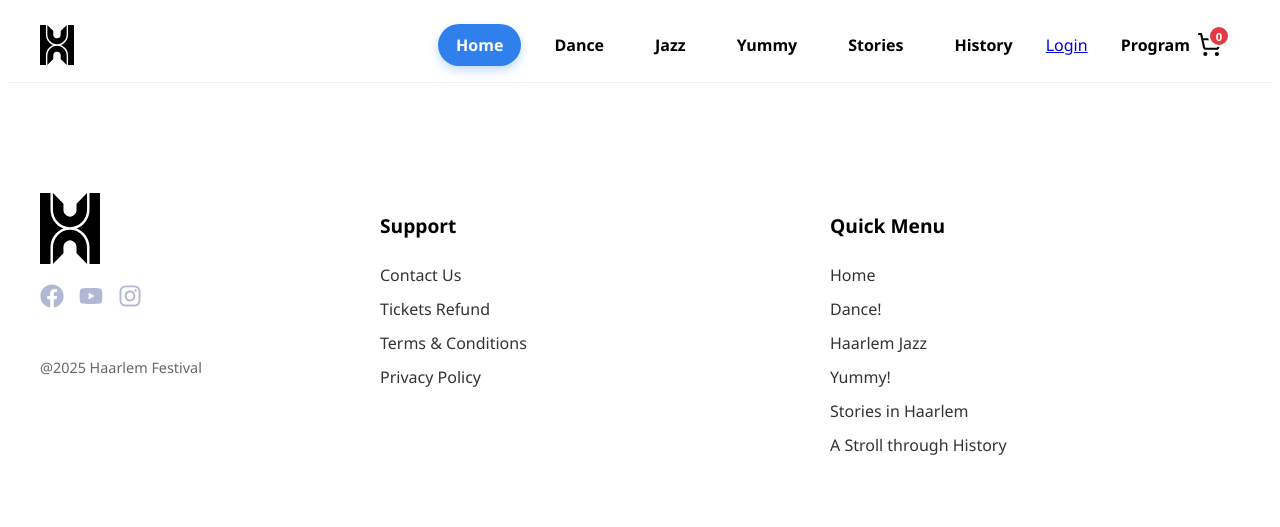
After one commit to MrGablo/HaarlemFestivalPart2, a PHP site: template app/src/Views/partials/footer.php in a window 1280 px wide. The commit adds this page. Shown: the top 527 px of the page. Run offline with PHP 8.4, Linux system fonts and the light colour scheme; the template is opened without the code that fills it, so the values that code supplies are empty.

Commit message:
made footer and header

```diff
--- /dev/null
+++ b/app/src/Views/partials/footer.php
@@ -0,0 +1,130 @@
+<style>
+    .main-footer {
+        background-color: #fff;
+        padding: 60px 0;
+        font-family: 'Segoe UI', Tahoma, Geneva, Verdana, sans-serif;
+        margin-top: 50px;
+    }
+
+    .footer-container {
+        max-width: 1200px;
+        margin: 0 auto;
+        padding: 0 20px;
+        display: flex;
+        flex-wrap: wrap;
+        justify-content: space-between;
+        align-items: flex-start;
+        gap: 40px;
+    }
+
+    .footer-col {
+        flex: 1;
+        min-width: 200px;
+    }
+
+    /* Branding Column  */
+    .footer-brand {
+        display: flex;
+        flex-direction: column;
+        gap: 20px;
+        max-width: 300px;
+    }
+
+    .footer-logo {
+        width: 60px;
+    }
+
+    .social-icons {
+        display: flex;
+        gap: 15px;
+    }
+
+    .social-icon {
+        width: 24px;
+        height: 24px;
+
+        opacity: 0.6;
+        transition: opacity 0.2s;
+    }
+
+    .social-icon:hover {
+        opacity: 1;
+    }
+
+    .copyright {
+        font-size: 0.9rem;
+        color: #666;
+        margin-top: 30px;
+    }
+
+    /* Links Columns (Middle & Right) */
+    .footer-col h3 {
+        font-size: 1.2rem;
+        font-weight: 800;
+        margin-bottom: 25px;
+        color: #000;
+    }
+
+    .footer-links {
+        list-style: none;
+        padding: 0;
+        margin: 0;
+    }
+
+    .footer-links li {
+        margin-bottom: 12px;
+    }
+
+    .footer-links a {
+        text-decoration: none;
+        color: #333;
+        font-size: 1rem;
+        transition: color 0.2s;
+        font-weight: 400;
+    }
+
+    .footer-links a:hover {
+        color: #2F80ED;
+        text-decoration: underline;
+    }
+</style>
+
+<footer class="main-footer">
+    <div class="footer-container">
+
+        <div class="footer-col footer-brand">
+            <img src="/assets/img/homepage/logo.svg" alt="Haarlem Festival Logo" class="footer-logo">
+
+            <div class="social-icons">
+                <a href="#"><img src="/assets/img/headerfooter/facebook.svg" alt="Facebook" class="social-icon"></a>
+                <a href="#"><img src="/assets/img/headerfooter/yt.svg" alt="YouTube" class="social-icon"></a>
+                <a href="#"><img src="/assets/img/headerfooter/insta.svg" alt="Instagram" class="social-icon"></a>
+            </div>
+
+            <p class="copyright">@2025 Haarlem Festival</p>
+        </div>
+
+        <div class="footer-col">
+            <h3>Support</h3>
+            <ul class="footer-links">
+                <li><a href="#">Contact Us</a></li>
+                <li><a href="#">Tickets Refund</a></li>
+                <li><a href="#">Terms & Conditions</a></li>
+                <li><a href="#">Privacy Policy</a></li>
+            </ul>
+        </div>
+
+        <div class="footer-col">
+            <h3>Quick Menu</h3>
+            <ul class="footer-links">
+                <li><a href="#">Home</a></li>
+                <li><a href="#">Dance!</a></li>
+                <li><a href="#">Haarlem Jazz</a></li>
+                <li><a href="#">Yummy!</a></li>
+                <li><a href="#">Stories in Haarlem</a></li>
+                <li><a href="#">A Stroll through History</a></li>
+            </ul>
+        </div>
+
+    </div>
+</footer>
--- /dev/null
+++ b/app/src/Views/partials/header.php
@@ -0,0 +1,123 @@
+<style>
+    .main-header {
+        background-color: #fff;
+        border-bottom: 1px solid #f0f0f0;
+        padding: 15px 0;
+        font-family: 'Segoe UI', Tahoma, Geneva, Verdana, sans-serif;
+    }
+
+    .header-container {
+        max-width: 1200px;
+        margin: 0 auto;
+        padding: 0 20px;
+        display: flex;
+        justify-content: space-between;
+        align-items: center;
+    }
+
+    .header-logo img {
+        height: 40px; /* Adjust based on your actual logo size */
+        display: block;
+    }
+
+    .main-nav {
+        display: flex;
+        align-items: center;
+        gap: 15px; /* Spacing between links */
+    }
+
+    .nav-link {
+        text-decoration: none;
+        color: #000;
+        font-weight: 700;
+        font-size: 1rem;
+        padding: 10px 18px;
+        transition: all 0.2s;
+        border-radius: 25px; /* Pill shape for hover effects */
+    }
+
+    .nav-link:hover {
+        background-color: #f5f5f5;
+    }
+
+    .nav-link.nav-active {
+        background-color: #2F80ED; /* Bright Blue */
+        color: white;
+        box-shadow: 0 4px 10px rgba(47, 128, 237, 0.3);
+    }
+
+    .nav-link.nav-active:hover {
+        background-color: #1c6ddb;
+    }
+
+    .cart-link {
+        display: flex;
+        align-items: center;
+        gap: 8px;
+    }
+
+    .cart-icon-wrapper {
+        position: relative;
+        display: flex;
+        align-items: center;
+    }
+
+    .cart-icon {
+        width: 24px;
+        height: 24px;
+    }
+
+    .cart-badge {
+        position: absolute;
+        top: -8px;
+        right: -8px;
+        background-color: #E63946;
+        color: white;
+        font-size: 0.7rem;
+        font-weight: bold;
+        width: 18px;
+        height: 18px;
+        border-radius: 50%;
+        display: flex;
+        align-items: center;
+        justify-content: center;
+        border: 2px solid #fff;
+    }
+</style>
+
+<header class="main-header">
+    <div class="header-container">
+        <a href="/" class="header-logo">
+            <img src="/assets/img/homepage/logo.svg" alt="Haarlem Festival">
+        </a>
+
+        <nav class="main-nav">
+            <a href="/" class="nav-link nav-active">Home</a>
+
+            <a href="/dance" class="nav-link">Dance</a>
+            <a href="/jazz" class="nav-link">Jazz</a>
+            <a href="/yummy" class="nav-link">Yummy</a>
+            <a href="/stories" class="nav-link">Stories</a>
+            <a href="/history" class="nav-link">History</a>
+            <?php if (!empty($isLoggedIn)): ?>
+                <a class="topbar-link" href="/account/manage" title="Manage account" aria-label="Manage account">
+                    <img
+                        class="topbar-avatar"
+                        src="<?php echo htmlspecialchars($profilePicturePath ?: '/assets/img/default-user.png'); ?>"
+                        alt="Account">
+                    <span>Account</span>
+                </a>
+            <?php else: ?>
+                <a class="topbar-link" href="/login">Login</a>
+            <?php endif; ?>
+
+            <a href="/cart" class="nav-link cart-link">
+                Program
+                <div class="cart-icon-wrapper">
+                    <img src="/assets/img/headerfooter/cart.svg" alt="Cart" class="cart-icon">
+                    <span class="cart-badge">0</span>
+                </div>
+            </a>
+        </nav>
+    </div>
+</header>
```
Also changed, not shown: app/src/Views/pages/home.php (+5 -17 lines), app/public/assets/img/headerfooter/cart.svg (added), app/public/assets/img/headerfooter/facebook.svg (added), app/public/assets/img/headerfooter/insta.svg (added), app/public/assets/img/headerfooter/yt.svg (added), app/public/assets/img/homepage/logo.svg (added).
